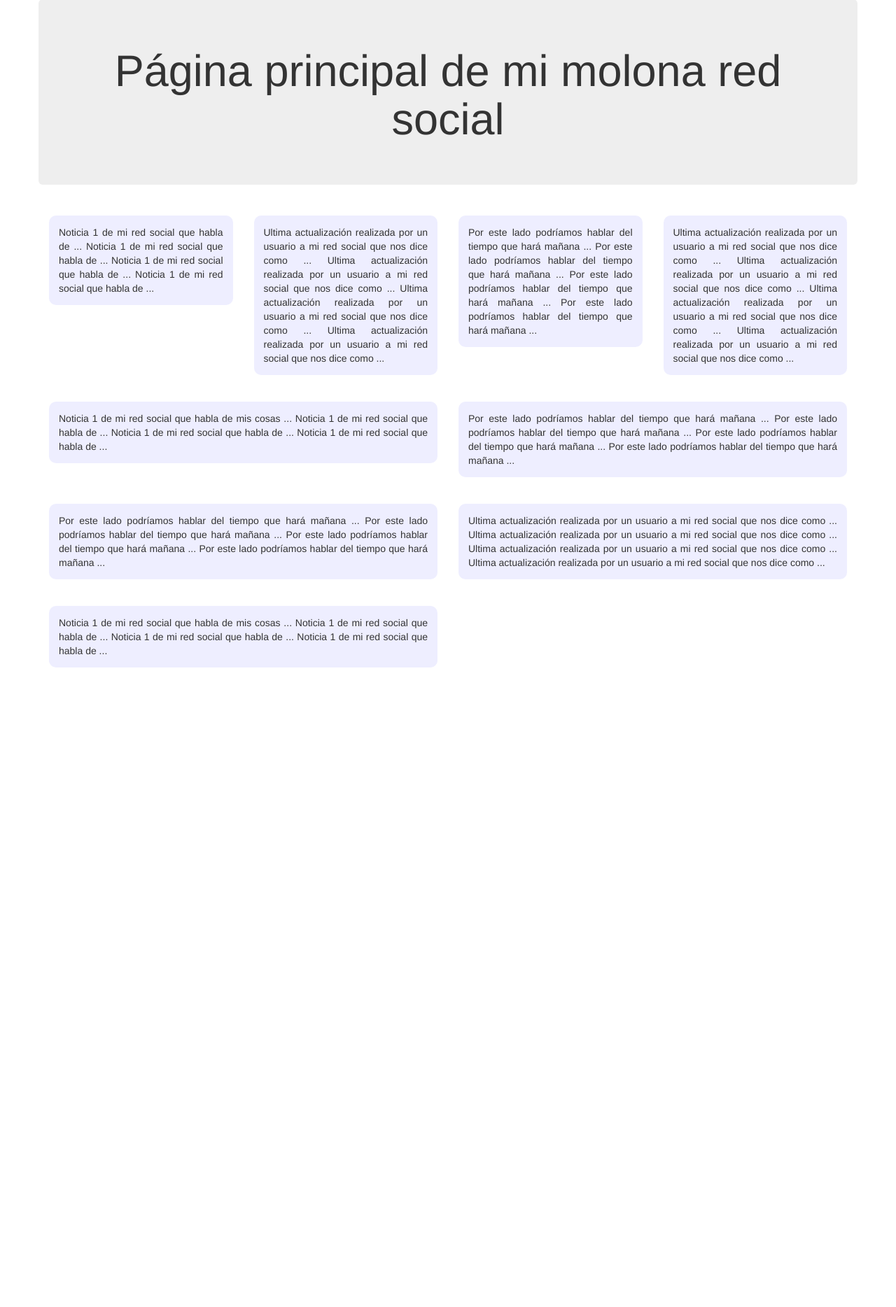
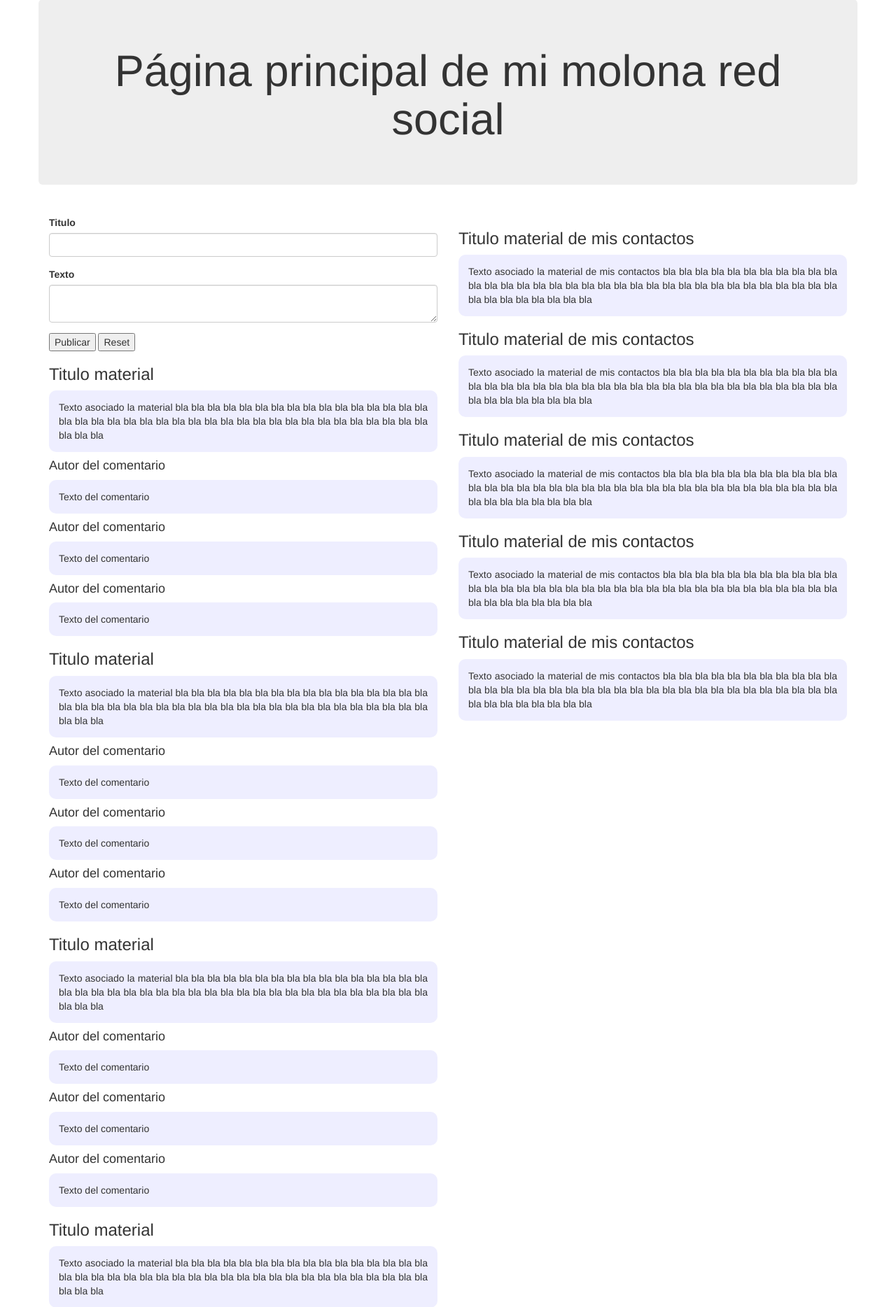
Before and after one commit to topegar/socialnetwork, a PHP site: page /index.php in a window 1280 px wide. Shown: the part 71-1939 px from the top of the page at 70% size. Before the commit the page ends 1025 px from the top, so only its background shows below. Run offline with PHP 8.4, Linux system fonts and the light colour scheme; the visitor is signed in with stand-in values (Sample User, id 1); data that the repository does not hold is empty.

Commit message:
Commit0011

```diff
--- a/cabecera.inc
+++ b/cabecera.inc
@@ -8,8 +8,9 @@
 	/*si no existe la variable se crea y se fija a -1
 	valor que sirve de referencia para decir que
 	ningún usuario ha intruducido su mail y password*/
-	if(!isset($_SESSION['iduser']))
+	/*if(!isset($_SESSION['iduser']))
 		$_SESSION['iduser'] = -1;
+	*/
 
 	/*se ha hecho clic en "Cerrar sesion"*/
 	if(isset($_REQUEST["cerrar"]))
@@ -18,6 +19,9 @@
 
 		// Borra todas las variables de sesión
 		$_SESSION = array();
+		$_REQUEST = array();
+		$_POST = array();
+		$_GET = array();
 		// Borra la cookie que almacena la sesión
 
 		// Borra la cookie que almacena la sesión
@@ -32,35 +36,38 @@
 		/*vuelvo a abrir otra sesion para tener la referencia de
 		la variable iduser y así saber si alguien esta logado o no
 		*/
+		/*
 		session_start();
 		$_SESSION['iduser'] = -1;
+		*/
 	}
 
 
 	/*el usuario esta intentando logarse
 	hay que comprobar su mail y su password*/
-	if(isset($_REQUEST["mail"])
-		&& isset($_REQUEST["password"]))
+	if(isset($_POST["mail"])
+		&& isset($_POST["password"]))
 	{
-		$email = $_REQUEST["mail"];
-		$pass = $_REQUEST["password"];
+		$email = $_POST["mail"];
+		$pass = $_POST["password"];
 
 		//comprobar que el mail y el pass existen
 		$link = abrirconexion();
-		$idusuario = getidusuariobyemailpass($link, $email, $pass);
-		if($idusuario)
+		if($link)
 		{
-			//obtener datos del usuario
-			$_SESSION['iduser'] = $idusuario;
+			$idusuario = getidusuariobyemailpass($link, $email, $pass);
+			if($idusuario)
+			{
+				//obtener datos del usuario
+				$_SESSION['iduser'] = $idusuario;
+			}
+			cerrarconexion($link);
 		}
-		else
-		{
-			$_SESSION['iduser']	= -1;
-		}
+	}
 
-	}cerrarconexion($link);
-
-	if($_SESSION['iduser'] != -1)
+	$nombre="";
+	$foto="";
+	if(isset($_SESSION['iduser']))
 	{
 
 		$link = abrirconexion();
@@ -108,12 +115,13 @@
 
 
 			<?php
-			if($_SESSION['iduser'] == -1)
+			if(!isset($_SESSION['iduser']))
 			{
 			?>
 
-			<form class="navbar-form navbar-left" role="search">
-		        <div class="form-group" onclick="return validarlogin()">
+			<form class="navbar-form navbar-left" role="search"
+			onclick="return validarlogin()" method="post" action="index.php">
+		        <div class="form-group" >
 					<input class="form-control" type="text" placeholder="e-mail" id="mail" name="mail">
 					<input class="form-control" type="password" placeholder="******" id="password" name="password">
 		        </div>
--- a/index.php
+++ b/index.php
@@ -8,66 +8,93 @@
 		<h1>Página principal de mi molona red social</h1>
 	</div>
 
+	<?php
+	if(isset($_SESSION['iduser']))
+	{
+	?>
+	<div class="row">
+		<!-- lista de mis materiales con los comentarios -->
+		<div class="col-xs-12 col-sm-6 col-md-6 divmargin">
 
-	<div class="row">
-		<div class="col-xs-12 col-sm-6 col-md-3 divmargin">
-			<p>Noticia 1 de mi red social que habla de ...
-			Noticia 1 de mi red social que habla de ...
-			Noticia 1 de mi red social que habla de ...
-			Noticia 1 de mi red social que habla de ...</p>
+			<form  role="form" >
+				<div class="form-group">
+					<label for="titulo">Titulo</label>
+					<input type="text" class="form-control" id="titulo" name="titulo">
 				</div>
-		<div class="col-xs-12 col-sm-6 col-md-3 divmargin">
-			<p>Ultima actualización realizada por un usuario a mi red social que nos dice como ...
-			Ultima actualización realizada por un usuario a mi red social que nos dice como ...
-			Ultima actualización realizada por un usuario a mi red social que nos dice como ...
-			Ultima actualización realizada por un usuario a mi red social que nos dice como ...</p>
+				<div class="form-group">
+					<label for="texto">Texto</label>
+					<TEXTAREA class="form-control" id="texto" name="texto">
+					</TEXTAREA>
 				</div>
-		<div class="col-xs-12 col-sm-6 col-md-3 divmargin">
-			<p>Por este lado podríamos hablar del tiempo que hará mañana ...
-			Por este lado podríamos hablar del tiempo que hará mañana ...
-			Por este lado podríamos hablar del tiempo que hará mañana ...
-			Por este lado podríamos hablar del tiempo que hará mañana ...</p>
+				<div class="form-group">
+					<INPUT type="submit" value="Publicar">
+					<INPUT type="reset">
 				</div>
-		<div class="col-xs-12 col-sm-6 col-md-3 divmargin">
-			<p>Ultima actualización realizada por un usuario a mi red social que nos dice como ...
-			Ultima actualización realizada por un usuario a mi red social que nos dice como ...
-			Ultima actualización realizada por un usuario a mi red social que nos dice como ...
-			Ultima actualización realizada por un usuario a mi red social que nos dice como ...</p>
+			</form>
+
+			<?php
+			for($i=0; $i<5; $i++)
+			{
+			?>
+			<div>
+				<h3>Titulo material</h3>
+				<p>Texto asociado la material bla bla bla bla bla bla
+					bla bla bla bla bla bla bla bla bla bla bla bla
+					bla bla bla bla bla bla bla bla bla bla bla bla
+					bla bla bla bla bla bla bla bla bla bla bla bla
+				</p>
+
+				<?php
+				for($j=0; $j<3; $j++)
+				{
+				?>
+				<div>
+					<h4>Autor del comentario</h4>
+					<p>Texto del comentario</p>
 				</div>
+				<?php
+				}
+				?>
 			</div>
-	<div class="row">
-		<div class="col-xs-12 col-sm-6 divmargin">
-			<p>Noticia 1 de mi red social que habla de mis cosas ...
-			Noticia 1 de mi red social que habla de ...
-			Noticia 1 de mi red social que habla de ...
-			Noticia 1 de mi red social que habla de ...</p>
-		</div>
-		<div class="col-xs-12 col-sm-6 divmargin">
-			<p>Por este lado podríamos hablar del tiempo que hará mañana ...
-			Por este lado podríamos hablar del tiempo que hará mañana ...
-			Por este lado podríamos hablar del tiempo que hará mañana ...
-			Por este lado podríamos hablar del tiempo que hará mañana ...</p>
-		</div>
-		<div class="col-xs-12 col-sm-6 divmargin">
-			<p>Por este lado podríamos hablar del tiempo que hará mañana ...
-			Por este lado podríamos hablar del tiempo que hará mañana ...
-			Por este lado podríamos hablar del tiempo que hará mañana ...
-			Por este lado podríamos hablar del tiempo que hará mañana ...</p>
+			<?php
+			}
+			?>
 		</div>
 
-		<div class="col-xs-12 col-sm-6 divmargin">
-			<p>Ultima actualización realizada por un usuario a mi red social que nos dice como ...
-			Ultima actualización realizada por un usuario a mi red social que nos dice como ...
-			Ultima actualización realizada por un usuario a mi red social que nos dice como ...
-			Ultima actualización realizada por un usuario a mi red social que nos dice como ...</p>
+		<!--materiales de mis contactos-->
+		<div class="col-xs-12 col-sm-6 col-md-6 divmargin">
+			<?php
+			for($i=0; $i<5; $i++)
+			{
+			?>
+			<div>
+				<h3>Titulo material de mis contactos</h3>
+				<p>Texto asociado la material de mis contactos bla bla bla bla bla bla
+					bla bla bla bla bla bla bla bla bla bla bla bla
+					bla bla bla bla bla bla bla bla bla bla bla bla
+					bla bla bla bla bla bla bla bla bla bla bla bla
+				</p>
 			</div>
-		<div class="col-xs-12 col-sm-6 divmargin">
-			<p>Noticia 1 de mi red social que habla de mis cosas ...
-			Noticia 1 de mi red social que habla de ...
-			Noticia 1 de mi red social que habla de ...
-			Noticia 1 de mi red social que habla de ...</p>
+			<?php
+			}
+			?>
 		</div>
+
 	</div>
+	<?php
+	}
+	else
+	{
+	?>
+
+	<div>
+		Cosas que poner cuando no está logado ningún usuario
+	</div>
+	<?php
+	}
+	?>
+
+
 
 <?php
 	require_once("pie.inc");
--- a/phpDB/conexion.php
+++ b/phpDB/conexion.php
@@ -3,7 +3,7 @@
 function abrirconexion()
 {
 	$link = @mysqli_connect(
-		'localhost', // El servidor
+		'192.168.1.195',//'localhost', // El servidor
 		'webdb', // El usuario
 		'yYTVR7n23FCxPu7F', // La contraseña
 		'socialnetwork'); // La base de datos
```
Also changed, not shown: phpDB/tablausuarios.php (+45 -2 lines), registro.php (+12 -1 lines), registro_recibir.php (+72 -19 lines), images_user/mapadealicante.jpg (added). Lines whose indentation alone changed are shown as unchanged.
